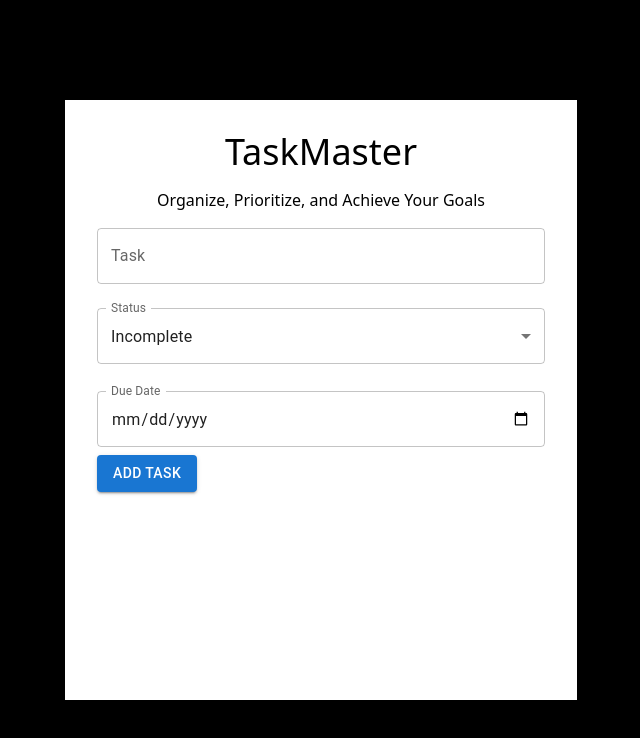
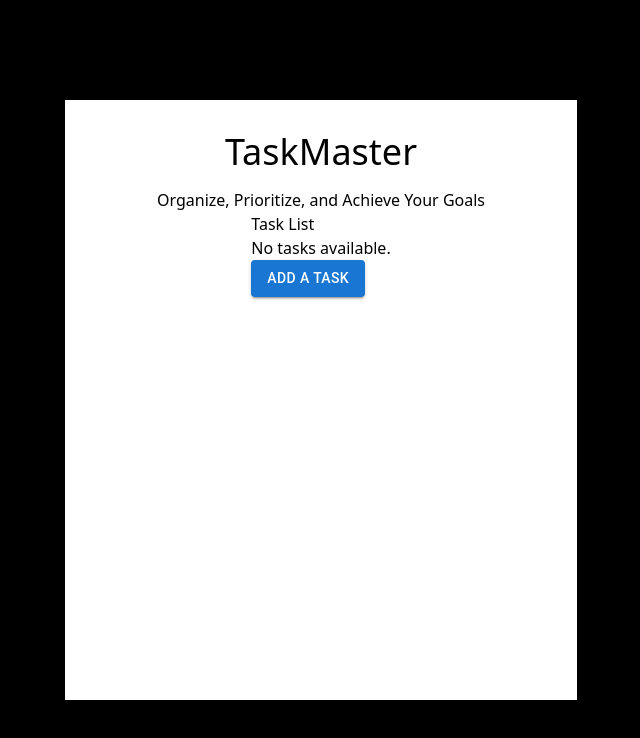
Before and after one commit to rambarada/todo-app-react, a React (Vite) app: page /tasks in a window 1280 px wide. Shown: the top 738 px of the page, without its empty margins (319-959 px from the left). Built offline with nearby package versions, Linux system fonts and the light colour scheme.

Commit message:
add routing to the app

```diff
--- a/package.json
+++ b/package.json
@@ -18,6 +18,7 @@
     "react": "^18.3.1",
     "react-dom": "^18.3.1",
     "react-hook-form": "^7.53.1",
+    "react-router-dom": "^6.27.0",
     "zod": "^3.23.8"
   },
   "devDependencies": {
--- a/src/App.tsx
+++ b/src/App.tsx
@@ -1,15 +1,41 @@
+import TodoForm from "./components/todoForm"
+import TodoList from "./components/todoList";
 import TodoWrapper from "./components/todoWrapper"
+import {createBrowserRouter,Navigate,RouterProvider} from 'react-router-dom'
 
 function App() {
 
+  const routes = createBrowserRouter([
+    {
+        path: '/',
+        element: <Navigate to="/tasks" />,  // Redirect to /tasks
+    },
+    {
+        path: 'tasks',
+        element: <TodoWrapper />, // Render the wrapper
+        children: [
+            {
+                path:'', // This will render TodoList at /tasks
+                element: <TodoList />,
+            },
+            {
+                path: 'new', // Render TodoForm at /tasks/new
+                element: <TodoForm />,
+            },
+            {
+                path: ':id', // Render TodoForm for editing a specific task at /tasks/:id
+                element: <TodoForm />,
+            },
+        ],
+    },
+]);
 
   return (
 
+    <RouterProvider router={routes}>
+    </RouterProvider>
 
-    <>
-    <TodoWrapper/>
-    </>
   )
 }
 
-export default App
+export default App;
--- a/src/components/todoForm.tsx
+++ b/src/components/todoForm.tsx
@@ -6,11 +6,12 @@ import MenuItem from '@mui/material/MenuItem';
 import InputLabel from '@mui/material/InputLabel';
 import FormControl from '@mui/material/FormControl';
 import FormHelperText from '@mui/material/FormHelperText';
+import { useNavigate } from 'react-router-dom'; // Import useNavigate
 
 export enum TodoStatus {
     Incomplete = "INCOMPLETE",
     Complete = "COMPLETE",
-    Pending = "Pending",
+    InProgress = "IN_PROGRESS",
 }
 
 export interface TodoData {
@@ -21,6 +22,7 @@ export interface TodoData {
 
 const TodoForm = () => {
 
+    const navigate = useNavigate(); // Initialize navigate
     const { register, handleSubmit, formState: { errors, isSubmitting }, setValue } = useForm<TodoData>({
         defaultValues: {
             task: "",
@@ -30,62 +32,61 @@ const TodoForm = () => {
     });
 
     const onSubmit: SubmitHandler<TodoData> = (data: TodoData) => {
-        console.log("data in the form ", data);
+        const existingTasks = JSON.parse(localStorage.getItem('tasks') || '[]');
+        existingTasks.push(data);
+        localStorage.setItem('tasks', JSON.stringify(existingTasks));
+        console.log("Task added: ", data);
+        navigate('/tasks');
     };
 
     return (
         <div>
+
             <form onSubmit={handleSubmit(onSubmit)}>
-
                 {/* Task Input */}
                 <TextField
                     label="Task"
                     variant="outlined"
                     fullWidth
                     margin="normal"
-                    placeholder="task should be added here..."
                     {...register("task", {
                         required: "Please enter the task to do."
                     })}
-                    error={!!errors.task}  // Error state
-                    helperText={errors.task?.message}  // Error message
+                    error={!!errors.task}
+                    helperText={errors.task?.message}
                 />
 
                 {/* Status Select */}
-                <FormControl
-                    fullWidth
-                    margin="normal"
-                    error={!!errors.status}  // Error state for Select
-                >
+                <FormControl fullWidth margin="normal" error={!!errors.status}>
                     <InputLabel>Status</InputLabel>
                     <Select
                         label="Status"
-                        defaultValue={TodoStatus.Incomplete}  // Default value
+                        defaultValue={TodoStatus.Incomplete}
                         {...register("status", {
                             required: "Please select a status."
                         })}
-                        onChange={(e) => setValue('status', e.target.value as TodoStatus)}  // Manually set the status value
+                        onChange={(e) => setValue('status', e.target.value as TodoStatus)}
                     >
                         <MenuItem value={TodoStatus.Incomplete}>Incomplete</MenuItem>
                         <MenuItem value={TodoStatus.Complete}>Complete</MenuItem>
-                        <MenuItem value={TodoStatus.Pending}>In Progress</MenuItem>
+                        <MenuItem value={TodoStatus.InProgress}>In Progress</MenuItem>
                     </Select>
-                    <FormHelperText>{errors.status?.message}</FormHelperText>  {/* Error message */}
+                    <FormHelperText>{errors.status?.message}</FormHelperText>
                 </FormControl>
 
                 {/* Due Date Input */}
                 <TextField
                     label="Due Date"
-                    type="date"  // Set the type to "date"
+                    type="date"
                     variant="outlined"
                     fullWidth
                     margin="normal"
                     {...register("dueDate", {
                         required: "Please select a due date.",
                     })}
-                    error={!!errors.dueDate}  // Error state
-                    helperText={errors.dueDate?.message}  // Error message
-                    InputLabelProps={{ shrink: true }}  // Make the label always show
+                    error={!!errors.dueDate}
+                    helperText={errors.dueDate?.message}
+                    InputLabelProps={{ shrink: true }}
                 />
 
                 {/* Submit Button */}
@@ -97,7 +98,6 @@ const TodoForm = () => {
                 >
                     {isSubmitting ? "Submitting..." : "Add Task"}
                 </Button>
-
             </form>
         </div>
     );
--- a/src/components/todoList.tsx
+++ b/src/components/todoList.tsx
@@ -1,13 +1,40 @@
-import TodoForm from "./todoForm"
+import { Button } from "@mui/material";
+import { TodoData } from "./todoForm"
+import { useNavigate } from "react-router-dom";
 
 const TodoList = () => {
-  return (
+    console.log("TodoList is rendering");
+const tasks: TodoData[] = JSON.parse(localStorage.getItem('tasks') || '[]');
+const navigate = useNavigate();
+
+const onNavigateToNewTask = () =>{
+
+    console.log("entered route")
+    navigate('new');
+}
+
+return (
     <>
-    <div className="bg-white min-h-[600px] w-2/5 p-8 flex flex-col items-center  m-10">
+
       <h1 className="text-4xl mb-4"> TaskMaster</h1>
       <p>Organize, Prioritize, and Achieve Your Goals</p>
-      <TodoForm />
-    </div>
+      <div>
+            <h2>Task List</h2>
+            {tasks.length === 0 ? (
+                <p>No tasks available.</p>
+            ) : (
+                <ul>
+                    {tasks.map((task, index) => (
+                        <li key={index}>
+                            <strong>{task.task}</strong> - {task.status} - Due: {task.dueDate}
+                        </li>
+                    ))}
+                </ul>
+
+            )}
+            <Button variant="contained" color="primary" onClick={()=>onNavigateToNewTask()}>ADD A Task</Button>
+        </div>
+      {/* <TodoForm /> */}
     </>
   )
 }
--- a/src/components/todoWrapper.tsx
+++ b/src/components/todoWrapper.tsx
@@ -1,12 +1,16 @@
-import TodoList from "./todoList"
+import React from 'react';
+import { Outlet } from 'react-router-dom'; // Import Outlet
 
-const TodoWrapper = () => {
-  return (
-    <div className="bg-black w-full h-screen flex justify-center items-center">
 
-    <TodoList/>
-    </div>
-  )
+const TodoWrapper: React.FC = () => {
+    return (
+        <div className="bg-black w-full h-screen flex justify-center items-center">
+            <div className="bg-white min-h-[600px] w-2/5 p-8 flex flex-col items-center  m-10">
+                <Outlet /> {/* Render child routes here */}
+            </div>
+
+        </div>
+    );
 }
 
-export default TodoWrapper
+export default TodoWrapper;
```
Also changed, not shown: 1 other file (tests, documents, lock files or other folders).
